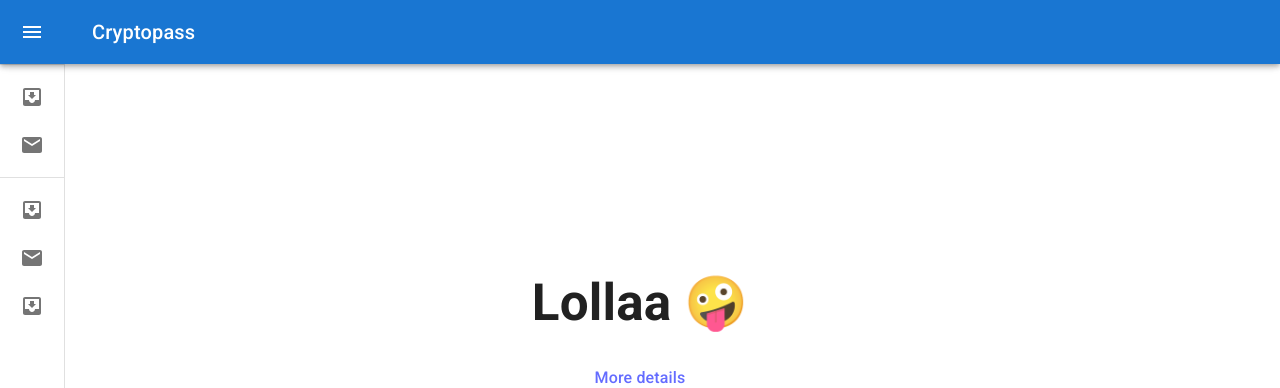
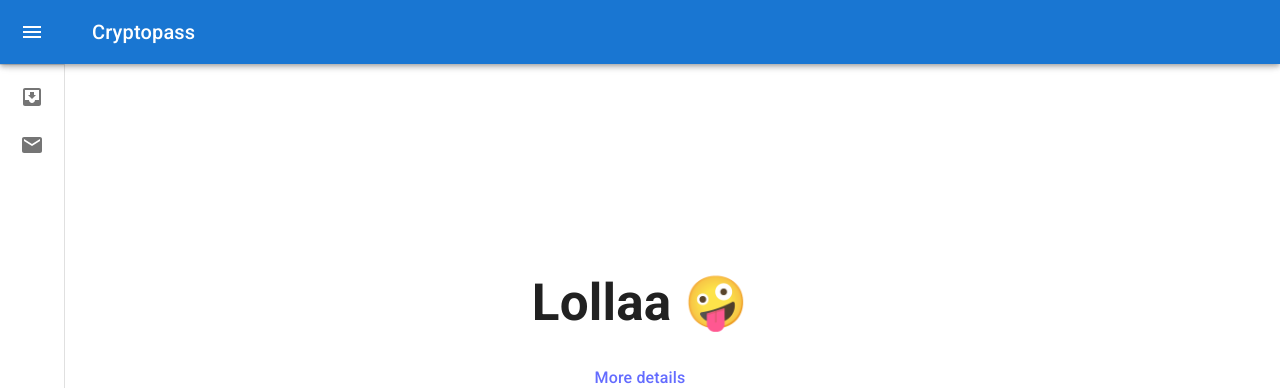
Before and after one commit to MZommer/CryptoPass, a React (Vite) app in the folder CryptoPass/: page / in a window 1280 px wide. Shown: the top 388 px of the page. Built offline with nearby package versions, Linux system fonts and the light colour scheme.

Commit message:
ssidebar

```diff
--- a/CryptoPass/package.json
+++ b/CryptoPass/package.json
@@ -17,11 +17,14 @@
     "@mui/material": "^5.10.14",
     "@mui/styled-engine-sc": "^5.10.14",
     "ethers": "^5.7.2",
+    "localforage": "^1.10.0",
+    "match-sorter": "^6.3.1",
     "react": "^18.2.0",
     "react-dom": "^18.2.0",
     "react-hot-toast": "^2.4.0",
     "react-qr-code": "^2.0.8",
     "react-router-dom": "^6.4.3",
+    "sort-by": "^1.2.0",
     "styled-components": "^5.3.6"
   },
   "devDependencies": {
--- a/CryptoPass/src/App.jsx
+++ b/CryptoPass/src/App.jsx
@@ -143,31 +143,7 @@
         <List>
           {['Eventos', 'Read Qr', ].map((text, index) => (
             <ListItem key={text} disablePadding sx={{ display: 'block' }}>
-              <ListItemButton
-                sx={{
-                  minHeight: 48,
-                  justifyContent: open ? 'initial' : 'center',
-                  px: 2.5,
-                }}
-              >
-                <ListItemIcon
-                  sx={{
-                    minWidth: 0,
-                    mr: open ? 3 : 'auto',
-                    justifyContent: 'center',
-                  }}
-                >
-                  {index % 2 === 0 ? <InboxIcon /> : <MailIcon />}
-                </ListItemIcon>
-                <ListItemText primary={text} sx={{ opacity: open ? 1 : 0 }} />
-              </ListItemButton>
-            </ListItem>
-          ))}
-        </List>
-        <Divider />
-        <List>
-          {['All mail', 'Trash', 'Spam'].map((text, index) => (
-            <ListItem key={text} disablePadding sx={{ display: 'block' }}>
+
               <ListItemButton
                 sx={{
                   minHeight: 48,
```
Also changed, not shown: 1 other file (tests, documents, lock files or other folders).
